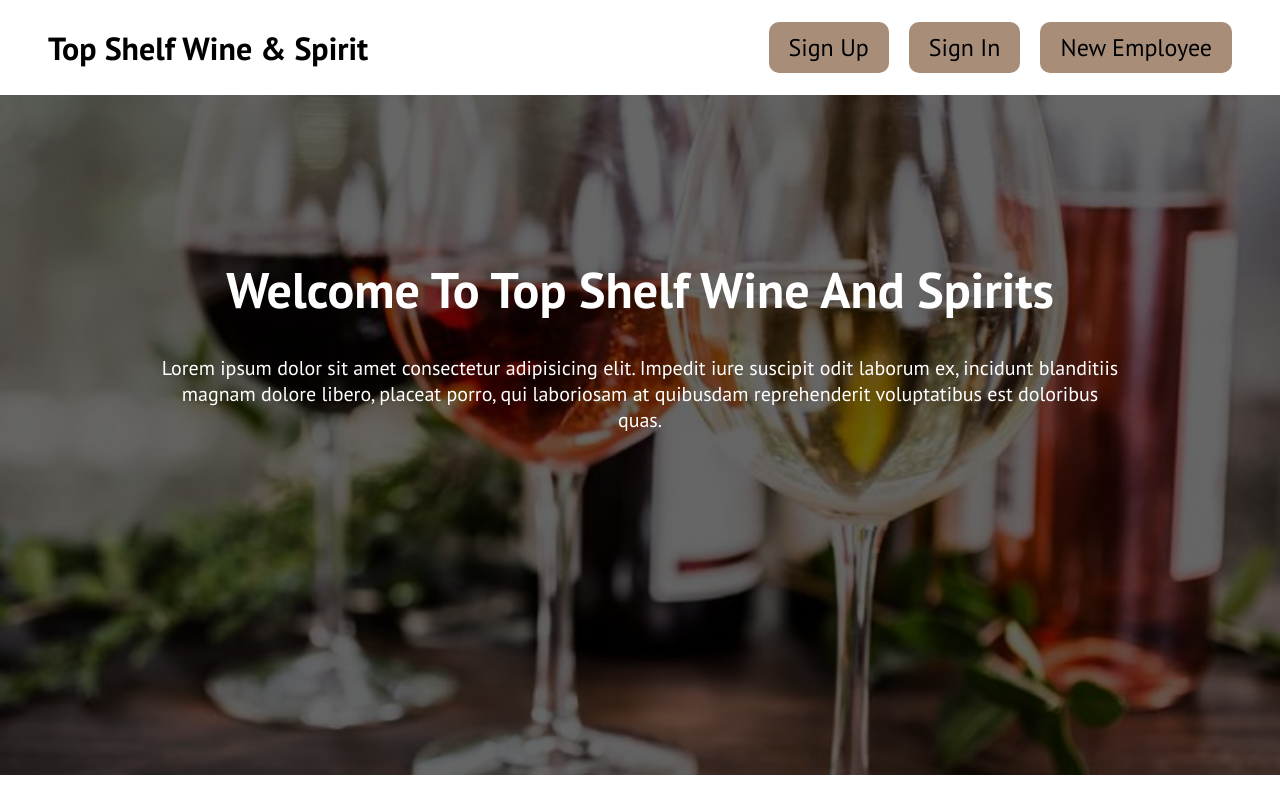
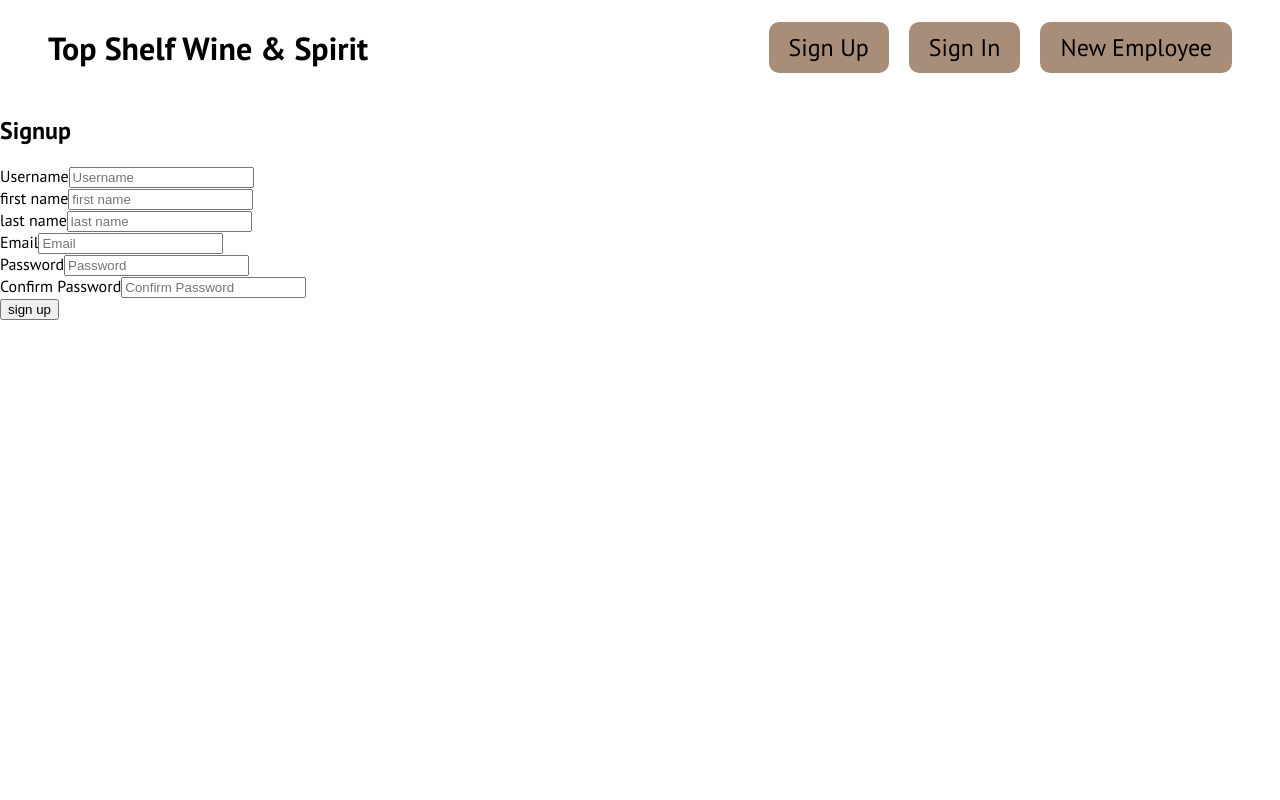
Before and after one commit to dianamutinda/wine-and-spirit-employee-management, a React (Vite) app in the folder client/: page /signup in a window 1280 px wide. Built offline with nearby package versions, Linux system fonts and the light colour scheme.

Commit message:
crates the header and sign in page

```diff
--- a/client/package.json
+++ b/client/package.json
@@ -10,8 +10,10 @@
     "preview": "vite preview"
   },
   "dependencies": {
+    "formik": "^2.4.6",
     "react": "^18.3.1",
-    "react-dom": "^18.3.1"
+    "react-dom": "^18.3.1",
+    "react-router-dom": "^6.25.0"
   },
   "devDependencies": {
     "@types/react": "^18.3.3",
--- a/client/src/App.jsx
+++ b/client/src/App.jsx
@@ -1,13 +1,27 @@
 import Hero from "./pages/Home/Hero"
 import Header from "./Components/Header"
+import Signup from "./pages/Authentification/Signup"
+import Signin from "./pages/Authentification/Signin"
+import Employee from "./pages/Authentification/Employee"
+import {BrowserRouter, Routes, Route} from 'react-router-dom'
+import React from "react"
 
 function App() {
 
 
   return (
     <>
-      <Header/>
-      <Hero/>
+    <BrowserRouter>
+    <Header/>
+    <Routes>
+      <Route path="/" element={<Hero/>}/>
+      <Route path="/signup" element={<Signup/>}/>
+      <Route path="/signin" element={<Signin/>}/>
+      <Route path="/new" element={<Employee/>}/>
+    </Routes>
+
+    </BrowserRouter>
+
     </>
   )
 }
--- a/client/src/Components/Header.jsx
+++ b/client/src/Components/Header.jsx
@@ -1,13 +1,14 @@
 import './Header.css'
+import {Link} from'react-router-dom'
 
 const Header = () => {
     return(
         <section className="header">
             <h1>top shelf wine & spirit</h1>
             <div className="cta">
-                <a href="">sign up</a>
-                <a href="">sign in</a>
-                <a href="">new employee</a>
+                <Link to={"/signup"}>sign up</Link>
+                <Link to={"/signin"}>sign in</Link>
+                <Link to={"/new"}>new employee</Link>
             </div>
         </section>
     )
--- /dev/null
+++ b/client/src/pages/Authentification/Employee.jsx
@@ -0,0 +1,8 @@
+
+
+const Employee = () =>{
+    return(
+        <h1>new employee</h1>
+    )
+}
+export default Employee
--- /dev/null
+++ b/client/src/pages/Authentification/Signin.jsx
@@ -0,0 +1,35 @@
+import {useFormik} from 'formik'
+
+const Signin = () =>{
+    const formik = useFormik({
+        initialValues: {
+            username:"",
+            password:""
+        },
+        onSubmit: (formState) => {
+            console.log(formState)
+        }
+
+    })
+    console.log(formik.values);
+
+    return(
+        <section>
+            <h1>Signin</h1>
+            <form onSubmit={formik.handleSubmit}>
+                <div className="form-items">
+                    <label htmlFor="username">username</label>
+                    <input type="text" id="username" name="username" value={formik.values.username} onChange={formik.handleChange} />
+                </div>
+                <div className="form-items">
+                    <label htmlFor="password">password</label>
+                    <input type="password" id="password" name="password" value={formik.values.password} onChange={formik.handleChange}  />
+                </div>
+                <div className="form-items">
+                    <button type="submit">Signin</button>
+                </div>
+            </form>
+        </section>
+    )
+}
+export default Signin;
--- /dev/null
+++ b/client/src/pages/Authentification/Signup.jsx
@@ -0,0 +1,42 @@
+
+
+const Signup = () =>{
+    return(
+        <section>
+            <h1>Signup</h1>
+            <form>
+                <div className="form-items">
+                    <label htmlFor="username">Username</label>
+                    <input type="text" placeholder="Username" />
+                </div>
+                <div className="form-items">
+                    <label htmlFor="firstname">first name</label>
+                    <input type="text" placeholder="first name" />
+                </div>
+                <div className="form-items">
+                    <label htmlFor="lastname">last name</label>
+                    <input type="text" placeholder="last name" />
+                </div>
+                <div className="form-items">
+                    <label htmlFor="email">Email</label>
+                    <input type="email" placeholder="Email" />
+                </div>
+                <div className="form-items">
+                    <label htmlFor="password">Password</label>
+                    <input type="password" placeholder="Password" />
+                </div>
+                <div className="form-items">
+                    <label htmlFor="confirmPassword">Confirm Password</label>
+                    <input type="password" placeholder="Confirm Password" />
+                </div>
+
+
+                <div className="form-items">
+                    <button>sign up</button>
+                </div>
+
+            </form>
+        </section>
+    )
+}
+export default Signup;
--- /dev/null
+++ b/package.json
@@ -0,0 +1,6 @@
+{
+  "dependencies": {
+    "formik": "^2.4.6",
+    "react-router-dom": "^6.25.0"
+  }
+}
```
Also changed, not shown: client/src/pages/Authentification/Authentification.css (added), 2 other files (tests, documents, lock files or other folders).
